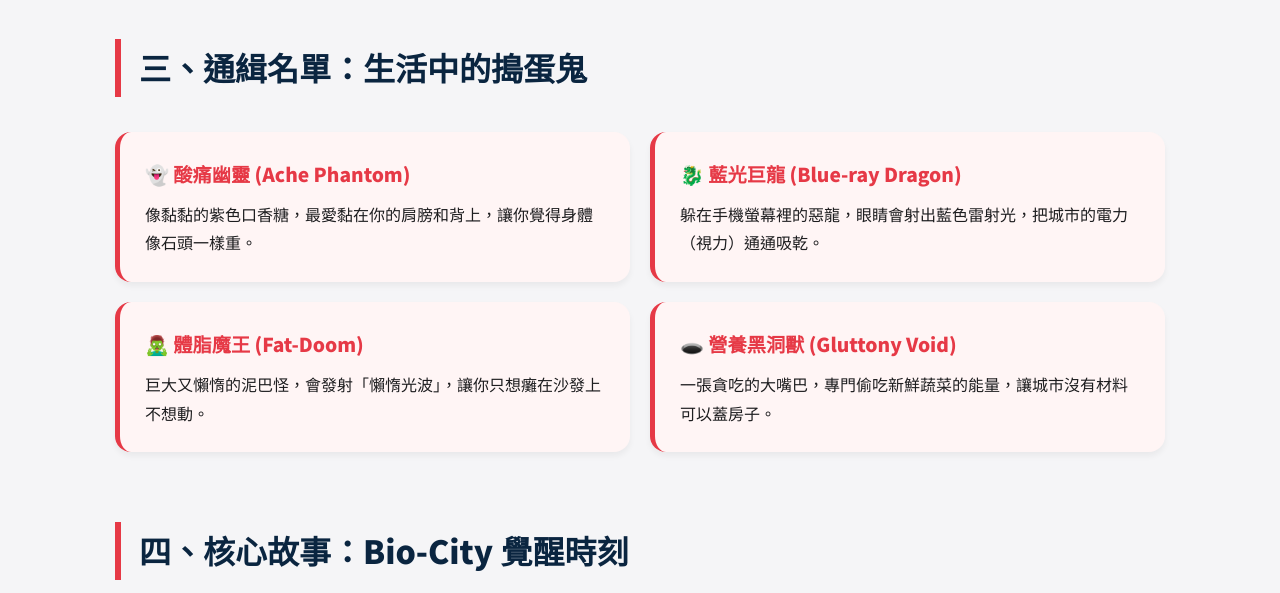
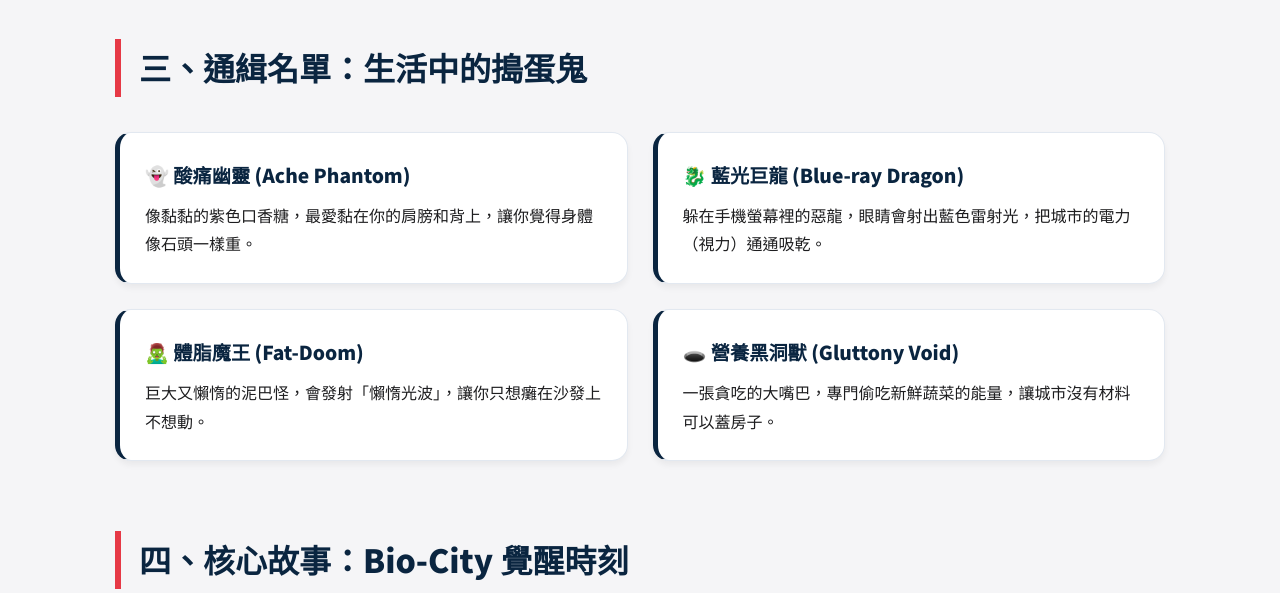
Before and after one commit to squallorc-dot/fun, a plain HTML site: page FUNAI-CARE.html in a window 1280 px wide. Shown: the part 6520-7113 px from the top of the page. Drawn offline with Linux system fonts and the light colour scheme.

Commit message:
Update FUNAI-CARE.html

```diff
--- a/FUNAI-CARE.html
+++ b/FUNAI-CARE.html
@@ -96,7 +96,7 @@
         .voice-player p { font-size: 0.95rem; color: var(--primary-color); font-weight: 700; margin-bottom: 10px; }
         .voice-player audio { width: 100%; height: 40px; outline: none; }
 
-        /* --- OST 音樂播放清單 (優化為上下排列) --- */
+        /* --- OST 音樂播放清單 --- */
         .ost-container { display: flex; flex-direction: column; gap: 15px; }
         .ost-player-card {
             background: var(--card-bg); padding: 20px 25px; border-radius: var(--radius);
@@ -111,7 +111,6 @@
         .suno-link { font-size: 0.85rem; color: var(--accent-color); text-decoration: none; font-weight: 600; transition: color 0.3s; display: inline-block; }
         .suno-link:hover { color: #1e3a8a; text-decoration: underline; }
 
-        /* OST 電腦版橫向音軌設計 */
         @media (min-width: 768px) {
             .ost-player-card { flex-direction: row; align-items: center; justify-content: space-between; padding: 15px 25px;}
             .ost-player-card h4 { margin-bottom: 0; min-width: 250px; }
@@ -150,14 +149,27 @@
         .card-content p { color: var(--text-light); margin-bottom: 15px; }
         .skill-box { background: #f0f9ff; padding: 15px; border-radius: 12px; font-size: 0.95rem; margin: 15px 0 25px; border-left: 3px solid var(--accent-color); color: #2c3e50; }
 
-        /* 共用按鈕樣式 */
         .btn-link { margin-top: auto; text-align: center; background-color: var(--primary-color); color: white; padding: 12px 20px; border-radius: 10px; text-decoration: none; font-weight: 700; transition: all 0.3s; box-shadow: 0 4px 6px rgba(10, 37, 64, 0.1); border: none; cursor: pointer; display: inline-block; width: 100%;}
         .btn-link:hover { background-color: #1e3a8a; color: white; box-shadow: 0 6px 15px rgba(10, 37, 64, 0.2); }
 
-        /* --- 反派列表 --- */
-        .villain-list { display: grid; grid-template-columns: repeat(auto-fit, minmax(400px, 1fr)); gap: 20px; list-style: none; }
-        .villain-item { background: #FFF5F5; padding: 25px; border-radius: 16px; border-left: 5px solid var(--secondary-color); box-shadow: var(--shadow-sm); }
-        .villain-name { font-weight: 900; color: var(--secondary-color); font-size: 1.2rem; display: block; margin-bottom: 8px; }
+        /* --- 反派列表 (更新視覺色系與電腦版 2x2 對齊) --- */
+        .villain-list {
+            display: grid;
+            grid-template-columns: 1fr 1fr; /* 電腦版強制兩欄對齊 */
+            gap: 25px;
+            list-style: none;
+        }
+        .villain-item {
+            background: var(--card-bg);
+            padding: 25px;
+            border-radius: 16px;
+            border-left: 5px solid var(--primary-color);
+            box-shadow: var(--shadow-sm);
+            border-top: 1px solid #e2e8f0;
+            border-right: 1px solid #e2e8f0;
+            border-bottom: 1px solid #e2e8f0;
+        }
+        .villain-name { font-weight: 900; color: var(--primary-color); font-size: 1.2rem; display: block; margin-bottom: 8px; }
 
         /* --- 劇本時間軸 --- */
         .story-timeline { position: relative; padding-left: 40px; border-left: 3px solid #E2E8F0; margin-top: 30px; }
@@ -244,7 +256,13 @@
             color: white; border-radius: var(--radius); box-shadow: var(--shadow-lg);
         }
 
-        @media (max-width: 768px) { header h1 { font-size: 2.2rem; } .step-num { display: none; } }
+        /* --- 手機版自適應修正 --- */
+        @media (max-width: 768px) {
+            header h1 { font-size: 2.2rem; }
+            .step-num { display: none; }
+            /* 手機版將通緝名單轉為單行直排，防止超出寬度 */
+            .villain-list { grid-template-columns: 1fr; }
+        }
     </style>
 </head>
 <body>
@@ -673,7 +691,7 @@
                 <ul>
                     <li><strong>Bio-City 檢測站 (官網流量變現)：</strong>擴充「互動式自我檢測工具」(如兒童成長預測、用眼疲勞等)。依運算結果自動匹配英雄裝備，實現精準導購。</li>
                     <li><strong>CDP 標籤與遊戲化：</strong>將 LINE 官方帳號升級為數位市民證。透過 IP 檢測行為於 CDP 系統貼標，並以「每日打卡」解鎖裝備提升黏著度。</li>
-                    <li><strong>跨線聯合促銷：</strong>將產品頁升級為裝備庫，推動內服外用聯合銷售（如 Burner 姐 x 纖維粉），拉升平均客單價。</li>
+                    <li><strong>跨線聯合促銷：</strong>將產品頁升級為裝備庫，推動內服外用聯合銷售（如 Burner 姐 x 極纖錠），拉升平均客單價。</li>
                 </ul>
             </div>
             <div class="strategy-card">
```
